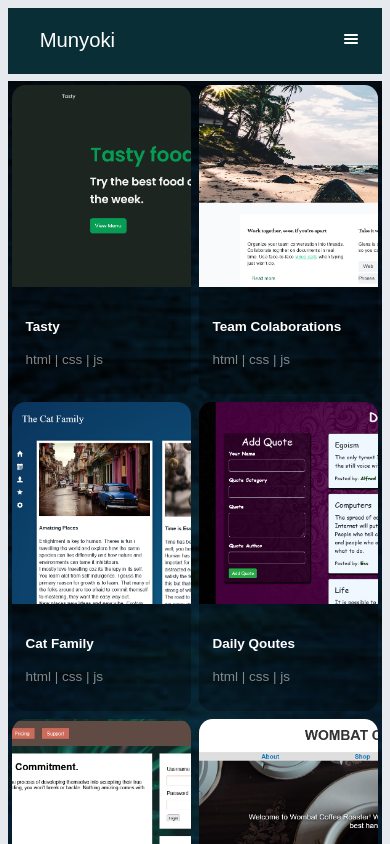
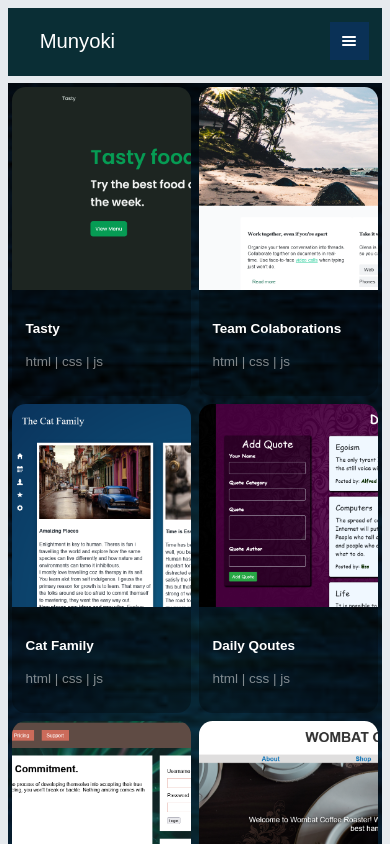
Before and after one commit to Mnyoki/portfolio, a plain HTML site: page pages/project/index.html in a window 390 px wide. In both pictures the pointer is over the input 350 px from the left and 39 px from the top of the page. Shown: the top 844 px of the page. Drawn offline with Linux system fonts and the light colour scheme.

Commit message:
General over-view.

```diff
--- a/css/default.css
+++ b/css/default.css
@@ -70,6 +70,11 @@ header {
 .menu-larg
 {
   display: none !important;
+}
+
+#toggle-menu:hover {
+  background-color: rgb(10, 49, 86);
+  font-size: 1em;
 }
 
 .button {
@@ -376,6 +381,7 @@ h2 {
   display: flex;
   flex-direction: row;
   justify-content: space-between;
+  padding: 0.5em 1em;
 }
 
 .projects-home-link a img {
```
